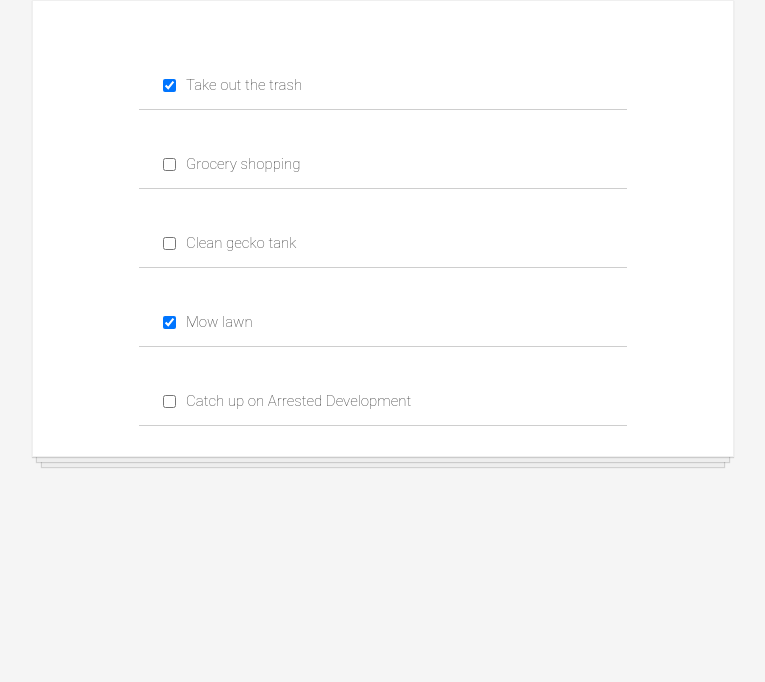
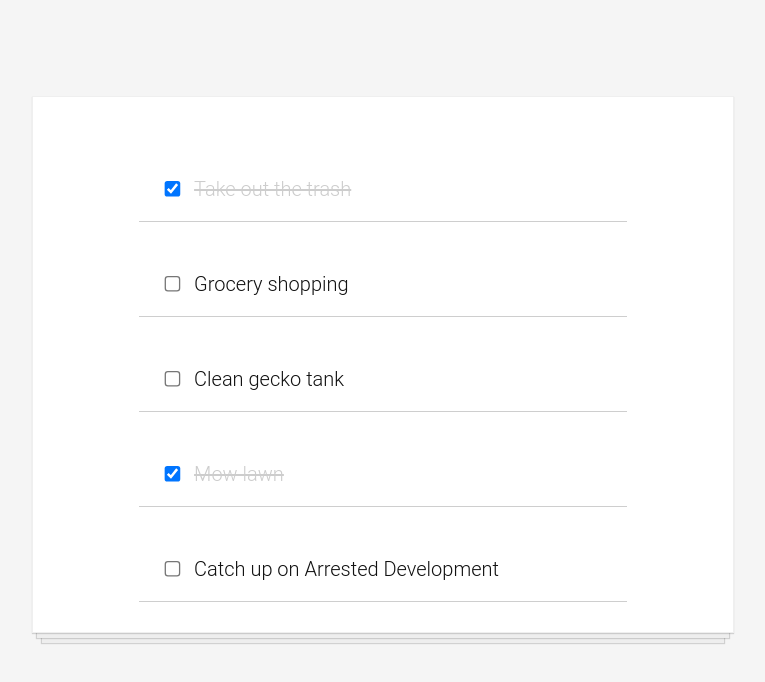
Before and after one commit to rammazzoti2000/todo-list-react, a React (Create React App) app: page / in a window 1280 px wide. Shown: the top 682 px of the page, without its empty margins (257-1022 px from the left). Built offline with nearby package versions, Linux system fonts and the light colour scheme.

Commit message:
Add style for complete todo

```diff
--- a/src/components/App.js
+++ b/src/components/App.js
@@ -22,8 +22,6 @@ class App extends React.Component {
         }
         return todo;
       });
-      console.log(prevState.todos)
-      console.log(updatedTodos)
       return {
         todos: updatedTodos,
       }
--- a/src/components/TodoItem.js
+++ b/src/components/TodoItem.js
@@ -1,6 +1,11 @@
 import React from 'react';
 
 const TodoItem = props => {
+  const completedStyle = {
+    fontStyke: 'italic',
+    textDecoration: 'line-through',
+    color: '#cdcdcd',
+  }
   return(
     <div className="todo-item">
       <input
@@ -8,7 +13,7 @@ const TodoItem = props => {
         checked={props.item.completed}
         onChange={() => props.handleChange(props.item.id)}
       />
-      <p>{props.item.text}</p>
+      <p style={props.item.completed ? completedStyle: null}>{props.item.text}</p>
     </div>
   );
 }
--- a/src/styles/index.css
+++ b/src/styles/index.css
@@ -15,7 +15,7 @@ code {
 
 .todo-list {
     background-color: white;
-    margin: auto;
+    margin: 12vh auto 0;
     width: 50%;
     display: flex;
     flex-direction: column;
@@ -43,14 +43,15 @@ code {
     width: 70%;
     border-bottom: 1px solid #cecece;
     font-family: Roboto, sans-serif;
-    font-weight: 100;
-    font-size: 15px;
-    color: #333333;
+    font-weight: 300;
+    font-size: 20px;
+    color: #121212;
 }
 
 input[type=checkbox] {
     margin-right: 10px;
     font-size: 30px;
+    zoom: 1.3;
 }
 
 input[type=checkbox]:focus {
```
